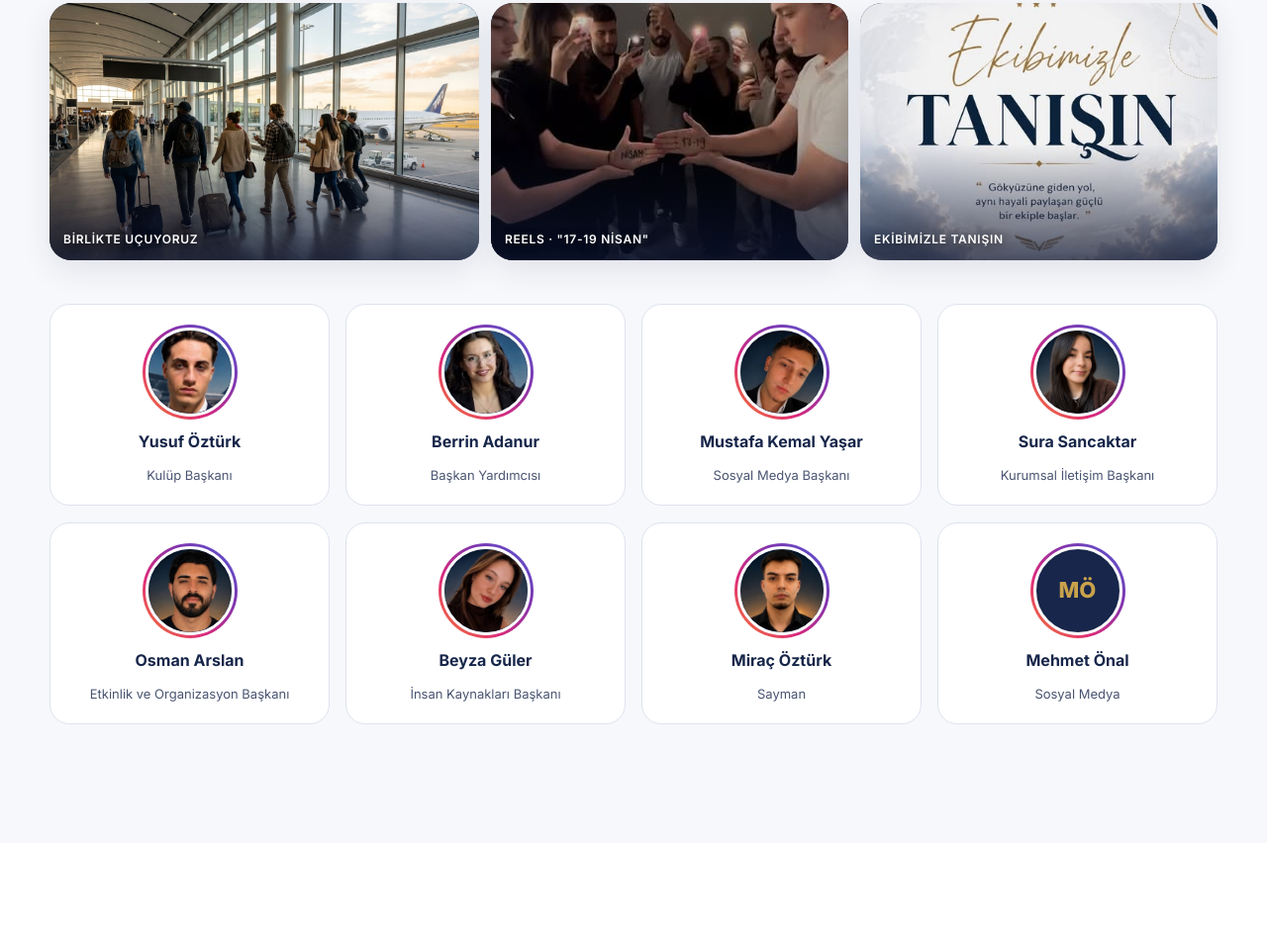
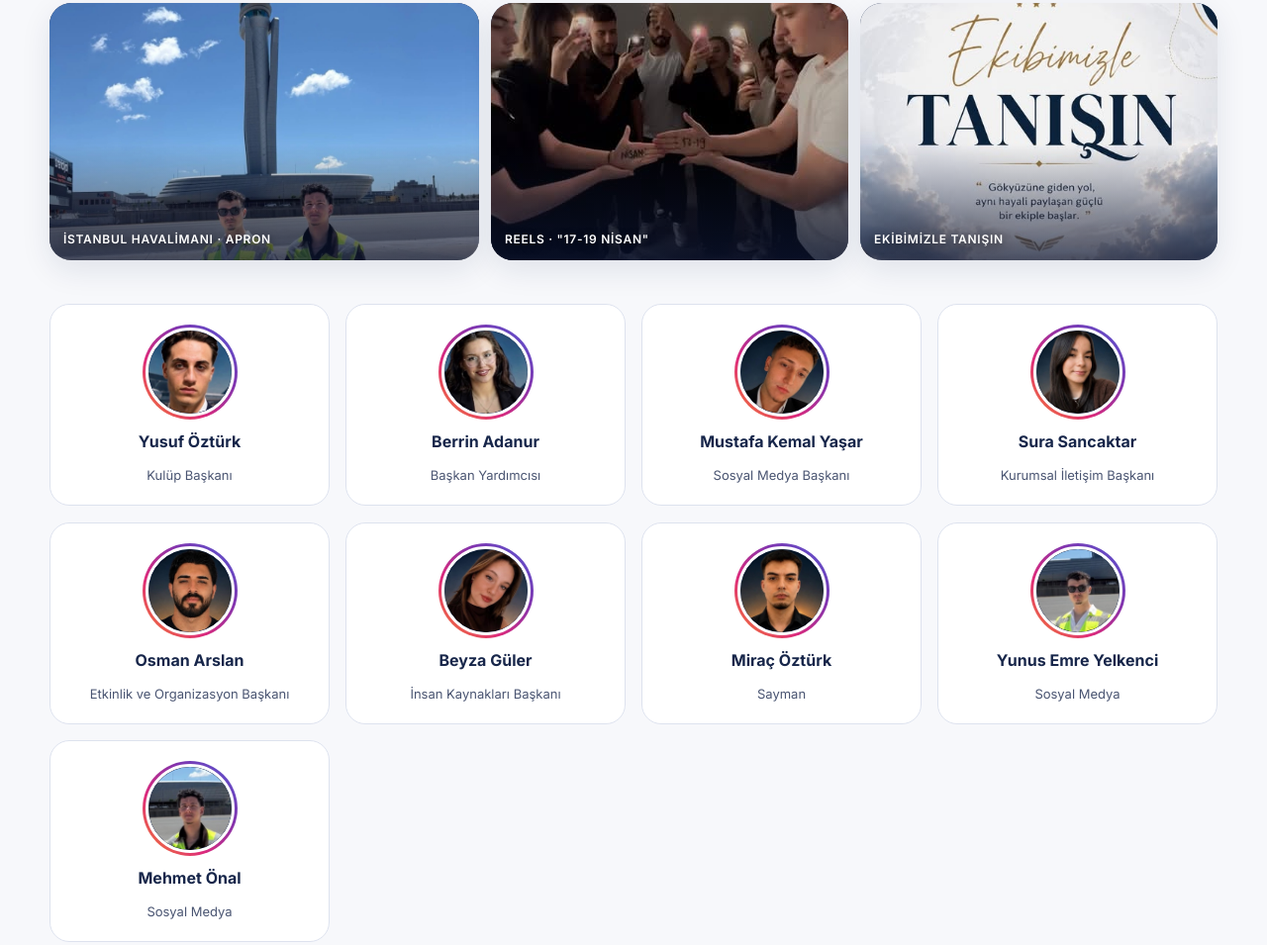
Before and after one commit to gorkem4tsc/new-aviation-club, a plain HTML site: page index.html in a window 1280 px wide. Shown: the part 7844-8799 px from the top of the page at 99% size. Drawn offline with nearby package versions, Linux system fonts and the light colour scheme; animation ran at ten frames a second.

Commit message:
Ekip: Yunus Emre Yelkenci ve Mehmet Önal fotoğrafları; apron fotoğrafı
Co-Authored-By: Claude Fable 5.1 <noreply@anthropic.com>

```diff
--- a/index.html
+++ b/index.html
@@ -688,7 +688,7 @@ footer .bottom{margin-top:40px;padding-top:20px;border-top:1px solid rgba(255,25
     <h2 class="h2 rv">2026–2027 Yönetim Ekibi</h2>
     <p class="lead rv">Birlikte daha yükseğe! Standda bu ekipten birini gör, sorularını sor. Üyelerimiz kulübü ve komiteleri sana detaylı anlatacak.</p>
     <div class="team-strip">
-      <div class="photo rv"><img src="img/terminal.jpg" alt="Terminalde yürüyen öğrenciler" loading="lazy"><span class="cap">Birlikte uçuyoruz</span></div>
+      <div class="photo rv"><img src="img/apron.jpg" alt="Ekip üyeleri İstanbul Havalimanı kulesi önünde apronda" loading="lazy"><span class="cap">İstanbul Havalimanı · Apron</span></div>
       <div class="photo rv"><img src="img/hands.jpg" alt="Ekip el ele, IFTE tarihleri avuçlarında" loading="lazy"><span class="cap">Reels · "17-19 Nisan"</span></div>
       <div class="photo rv"><img src="img/team.jpg" alt="Ekibimizle Tanışın 2026-2027 afişi" loading="lazy"><span class="cap">Ekibimizle Tanışın</span></div>
     </div>
@@ -700,7 +700,8 @@ footer .bottom{margin-top:40px;padding-top:20px;border-top:1px solid rgba(255,25
       <div class="member rv"><div class="av"><div><img src="img/team/osman.jpg" alt="Osman Arslan" loading="lazy"></div></div><b>Osman Arslan</b><span>Etkinlik ve Organizasyon Başkanı</span></div>
       <div class="member rv"><div class="av"><div><img src="img/team/beyza.jpg" alt="Beyza Güler" loading="lazy"></div></div><b>Beyza Güler</b><span>İnsan Kaynakları Başkanı</span></div>
       <div class="member rv"><div class="av"><div><img src="img/team/mirac.jpg" alt="Miraç Öztürk" loading="lazy"></div></div><b>Miraç Öztürk</b><span>Sayman</span></div>
-      <div class="member rv"><div class="av"><div>MÖ</div></div><b>Mehmet Önal</b><span>Sosyal Medya</span></div>
+      <div class="member rv"><div class="av"><div><img src="img/team/yunus.jpg" alt="Yunus Emre Yelkenci" loading="lazy"></div></div><b>Yunus Emre Yelkenci</b><span>Sosyal Medya</span></div>
+      <div class="member rv"><div class="av"><div><img src="img/team/mehmet.jpg" alt="Mehmet Önal" loading="lazy"></div></div><b>Mehmet Önal</b><span>Sosyal Medya</span></div>
     </div>
   </div>
 </section>
```
Also changed, not shown: img/apron.jpg (added), img/team/mehmet.jpg (added), img/team/yunus.jpg (added).
